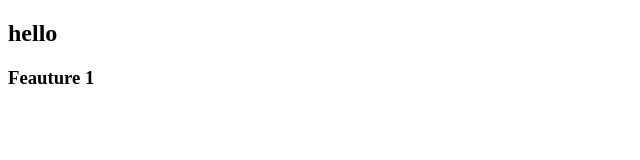
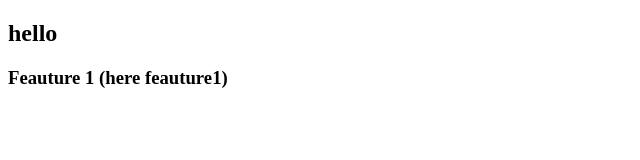
Before and after one commit to GowthamMuddusetty/gitTest, a plain HTML site: page index.html in a window 1280 px wide. Shown: the whole page, without its empty margins (0-640 px from the left). Drawn offline with Linux system fonts and the light colour scheme.

```diff
--- a/index.html
+++ b/index.html
@@ -7,6 +7,6 @@
 </head>
 <body>
     <h2>hello</h2>
-    <h3>Feauture 1</h3>
+    <h3>Feauture 1 (here feauture1)</h3>
 </body>
 </html>
```
